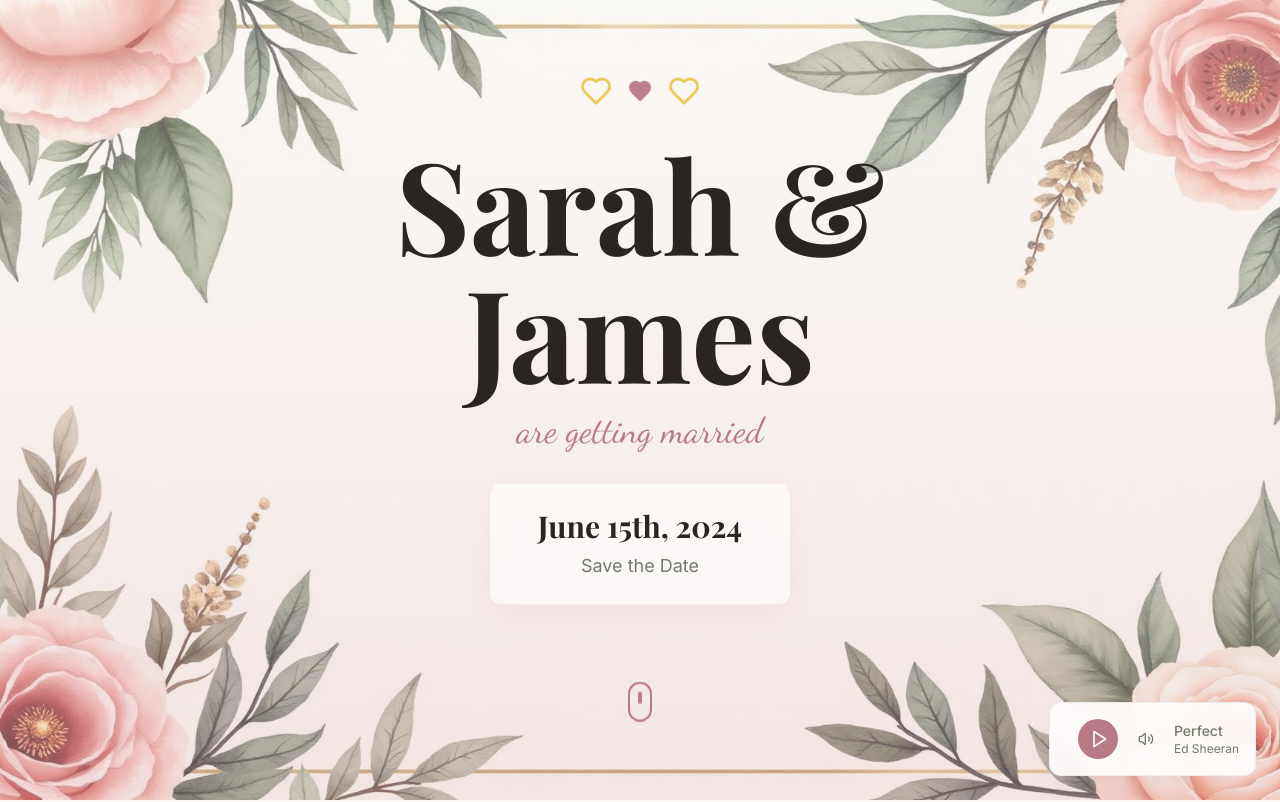
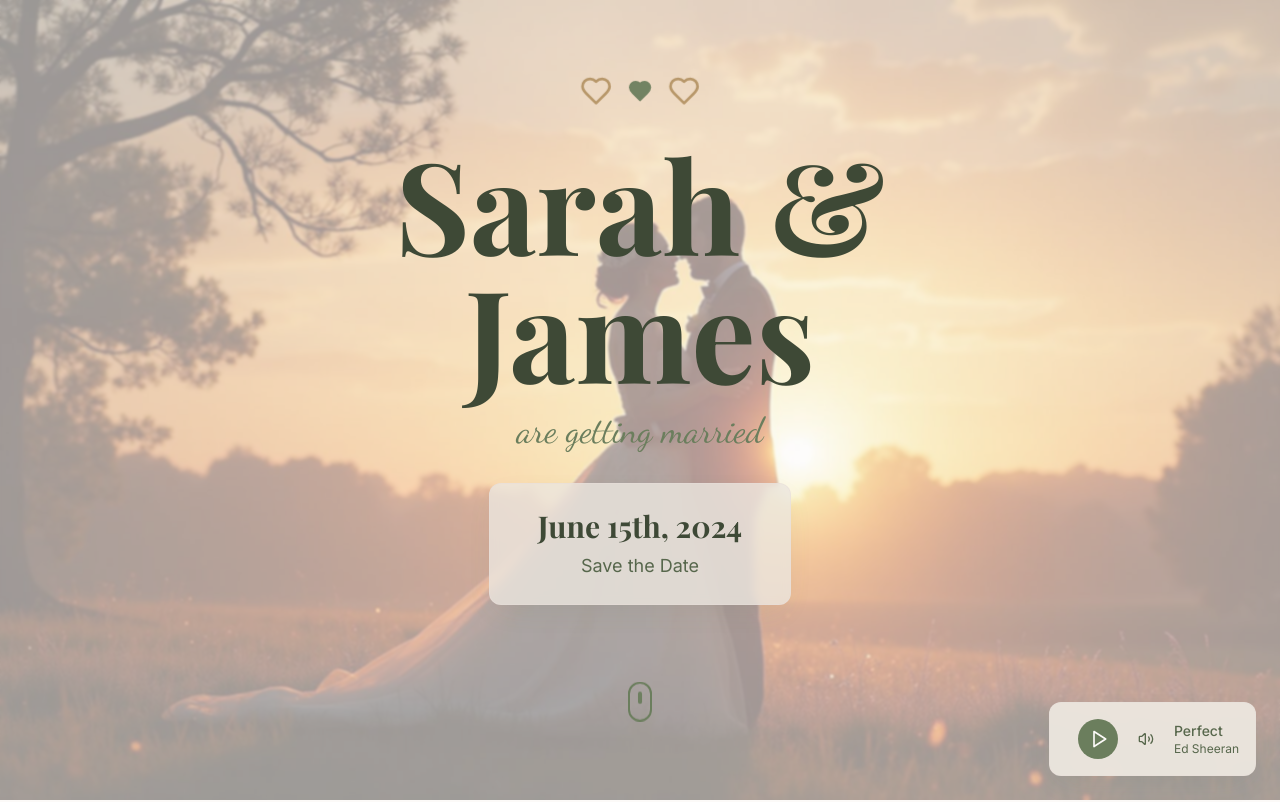
Before and after one commit to MawCeron/invitacion, a React (Vite) app: page / in a window 1280 px wide. Shown: the top 802 px of the page. Built offline with nearby package versions, Linux system fonts and the light colour scheme.

Commit message:
Update color palette and hero section
Apply new color scheme and use a background image in the welcome section.

```diff
--- a/src/components/WeddingHero.tsx
+++ b/src/components/WeddingHero.tsx
@@ -1,6 +1,6 @@
 import React from 'react';
 import { Heart } from 'lucide-react';
-import heroImage from '../assets/wedding-hero.jpg';
+import coupleImage from '../assets/couple-silhouette.jpg';
 
 const WeddingHero = () => {
   return (
@@ -8,9 +8,9 @@ const WeddingHero = () => {
       {/* Background Image */}
       <div
         className="absolute inset-0 bg-cover bg-center bg-no-repeat"
-        style={{ backgroundImage: `url(${heroImage})` }}
+        style={{ backgroundImage: `url(${coupleImage})` }}
       >
-        <div className="absolute inset-0 sunset-gradient opacity-40"></div>
+        <div className="absolute inset-0 bg-background/60 backdrop-blur-[1px]"></div>
       </div>
 
       {/* Content */}
--- a/src/index.css
+++ b/src/index.css
@@ -8,33 +8,33 @@
 
 @layer base {
   :root {
-    /* Wedding color palette - soft romantic tones */
-    --background: 20 50% 98%;
-    --foreground: 20 10% 15%;
+    /* Wedding color palette - Cotton, Linen, Dusty Sage, Pine, Latte */
+    --background: 35 43% 98%; /* Cotton */
+    --foreground: 95 15% 25%; /* Dark Pine */
 
-    --card: 20 60% 99%;
-    --card-foreground: 20 10% 15%;
+    --card: 35 25% 90%; /* Linen */
+    --card-foreground: 95 15% 25%;
 
-    --popover: 20 60% 99%;
-    --popover-foreground: 20 10% 15%;
+    --popover: 35 25% 90%; /* Linen */
+    --popover-foreground: 95 15% 25%;
 
-    /* Romantic blush primary */
-    --primary: 350 30% 60%;
-    --primary-foreground: 20 60% 99%;
-    --primary-soft: 350 40% 85%;
+    /* Pine primary */
+    --primary: 95 15% 43%; /* Pine */
+    --primary-foreground: 35 43% 98%; /* Cotton */
+    --primary-soft: 95 15% 67%; /* Dusty Sage */
 
-    /* Cream secondary */
-    --secondary: 35 25% 92%;
-    --secondary-foreground: 20 10% 25%;
+    /* Linen secondary */
+    --secondary: 35 25% 90%; /* Linen */
+    --secondary-foreground: 95 15% 25%;
 
-    /* Sage green muted */
-    --muted: 95 15% 90%;
-    --muted-foreground: 95 8% 45%;
+    /* Dusty Sage muted */
+    --muted: 95 15% 67%; /* Dusty Sage */
+    --muted-foreground: 95 15% 35%;
 
-    /* Gold accent */
-    --accent: 45 60% 70%;
-    --accent-foreground: 20 10% 15%;
-    --accent-gold: 45 80% 60%;
+    /* Latte accent */
+    --accent: 35 25% 62%; /* Latte */
+    --accent-foreground: 35 43% 98%;
+    --accent-gold: 35 35% 55%;
 
     --destructive: 0 70% 55%;
     --destructive-foreground: 20 60% 99%;
```
Also changed, not shown: src/assets/couple-silhouette.jpg (added).
